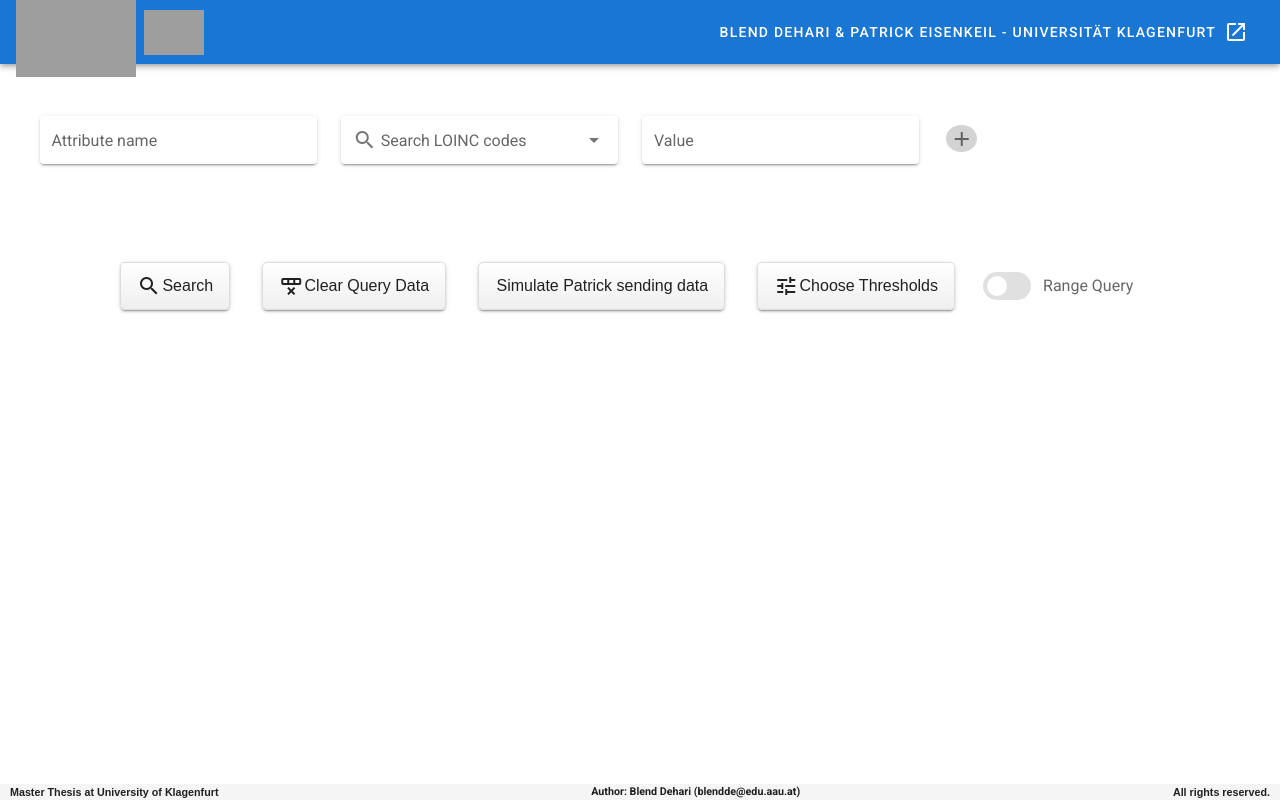
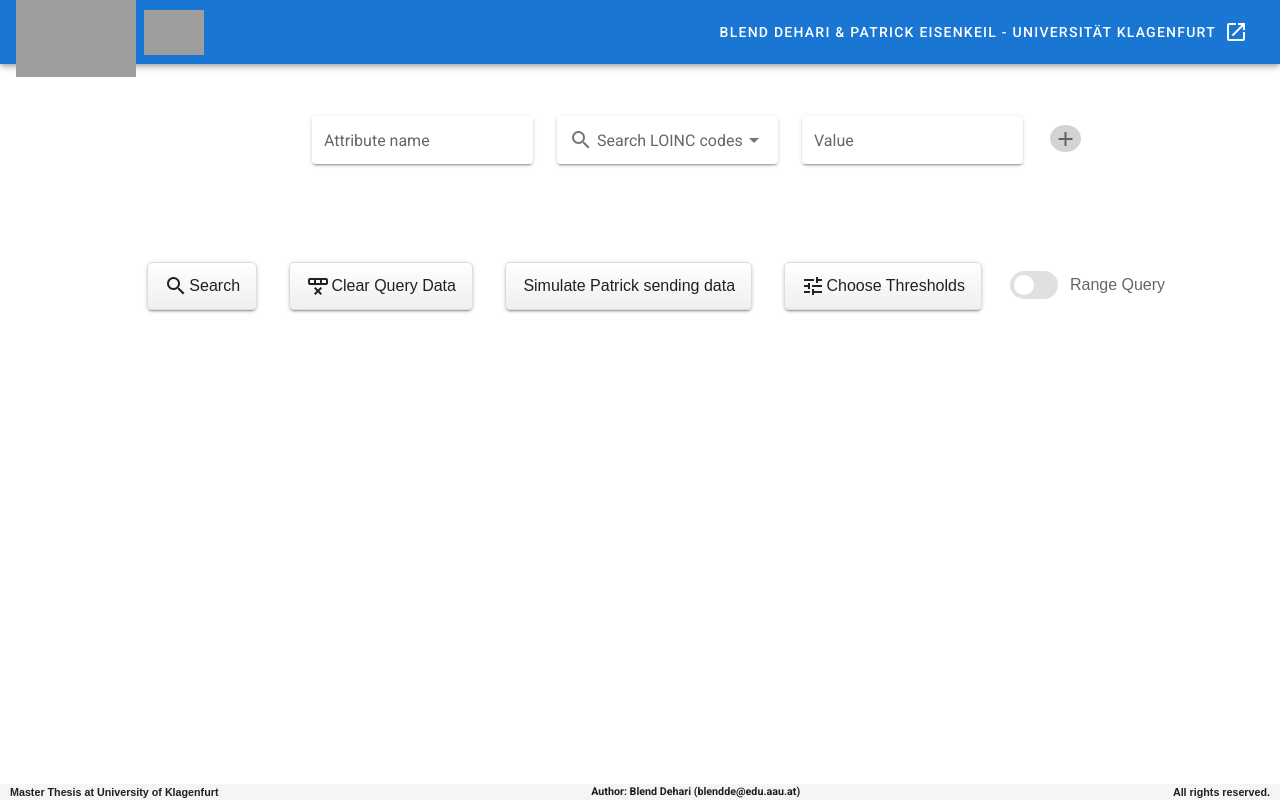
Before and after one commit to blenddehari/Biobanks-Master-Thesis, a Vue app in the folder fronted/: page / in a window 1280 px wide. Built offline with nearby package versions, Linux system fonts and the light colour scheme; grey boxes are pictures that could not be loaded.

Commit message:
:lipstick: frontend style center and change error msg

```diff
--- a/fronted/src/components/QueryComponent.vue
+++ b/fronted/src/components/QueryComponent.vue
@@ -56,8 +56,14 @@
                     </v-col>
 
                     <v-col class="mt-2">
-                        <v-text-field v-model="input.value.fromValue" :label="rangeQuery ? 'FROM value' :  'Value'"
-                            solo :rules="rules" :error-messages="errorTexts" required></v-text-field>
+                        <v-text-field
+                            v-model="input.value.fromValue"
+                            :label="rangeQuery ? 'FROM value' :  'Value'"
+                            solo :rules="rules"
+                            :error-messages="errorTexts"
+                            required
+                            >
+                        </v-text-field>
                     </v-col>
 
                     <v-col class="mt-2">
@@ -116,7 +122,7 @@
     <br />
 
 
-    <div style="display:flex row; float: left; margin-right:2em; margin-top: 8px; margin-left: 5.5em;">
+    <div class="center-screen">
         <v-btn elevation="2" raised class="fancyButton" v-on:click="submit()">
             <v-icon style="margin-right:0px">mdi-magnify</v-icon>Search
         </v-btn>
@@ -136,6 +142,7 @@
            <v-icon style="margin-right:0px">mdi-tune</v-icon> Choose Thresholds
         </v-btn>
 
+        <v-switch class="fancySwitch" v-model="rangeQuery" inset  label="Range Query"></v-switch>
 
 
         <!-- <v-btn elevation="2" raised class="fancyButton" v-on:click="toggleQueryType()">
@@ -146,13 +153,12 @@
          <!-- <v-btn elevation="2" raised class="fancyButton" v-on:click="consoleLog()">Console Log</v-btn> -->
     </div>
 
-    <div style="display:flex row;">
+    <!-- <div style="display:flex row;"> -->
+        <!-- <v-switch v-model="rangeQuery" inset  label="Range Query"></v-switch> -->
         <!-- <v-switch v-model="rangeQuery" inset  :label="rangeQuery ? 'Point Query' : 'Range Query'"></v-switch> -->
-        <v-switch v-model="rangeQuery" inset  label="Range Query"></v-switch>
-    </div>
+    <!-- </div> -->
 
-<transition>
-<v-dialog v-model="showThreshold" max-width="600"  >
+<v-dialog v-model="showThreshold" max-width="600" transition="dialog-bottom-transition">
      <v-card v-show="showThreshold" style="width: 600px; margin:auto; "
             elevation="2"
         >
@@ -263,7 +269,6 @@
             </div>
         </v-card>
 </v-dialog>
-</transition>
 
     <div style="margin: 2em; z-index:0">
 
@@ -708,7 +713,8 @@ export default {
               } catch (error) {
                   this.isLoading = false
                   this.datasetsLoaded = false
-                  this.errorTitle = 'Something went wrong!'
+
+                  error === 'Please fill in all the fields!' ? this.errorTitle = 'Something went wrong!' : this.errorTitle = 'Could not find matches for your query!'
 
                   console.log("ERROR HERE", error)
 
@@ -889,7 +895,8 @@ export default {
     background-color: #A9A9A9;
 }
 .form {
-    margin-top: 2em
+    margin-top: 2em;
+    margin-left: 20em;
 }
 .text {
     font-size: 1.1em;
@@ -929,6 +936,21 @@ export default {
   text-transform: none !important;
   margin-left: 2em
 }
+
+.fancySwitch {
+    height: 48px !important;
+    display: flex row !important;
+    justify-content: space-around !important;
+    align-items: center !important;
+    border-radius: 5px !important;
+    font-family: "Arial";
+    font-size: 12pt !important;
+    font-weight: normal !important;
+    letter-spacing: 0 !important;
+    text-transform: none !important;
+    margin-left: 2em
+}
+
 .testClass {
     border-color: red;
     color: red;
@@ -958,4 +980,18 @@ export default {
     opacity: 0;
     transform: translateY(30px)
 }
+.center-screen {
+  display: flex;
+  justify-content: center;
+  align-items: center;
+  text-align: center;
+  /* min-height: 100vh; */
+}
+.center-somewhere {
+    display:flex row;
+    float: left;
+    margin-right:2em;
+    margin-top: 8px;
+    margin-left: 19.5em;
+}
 </style>
```
Also changed, not shown: 1 other file (tests, documents, lock files or other folders).
